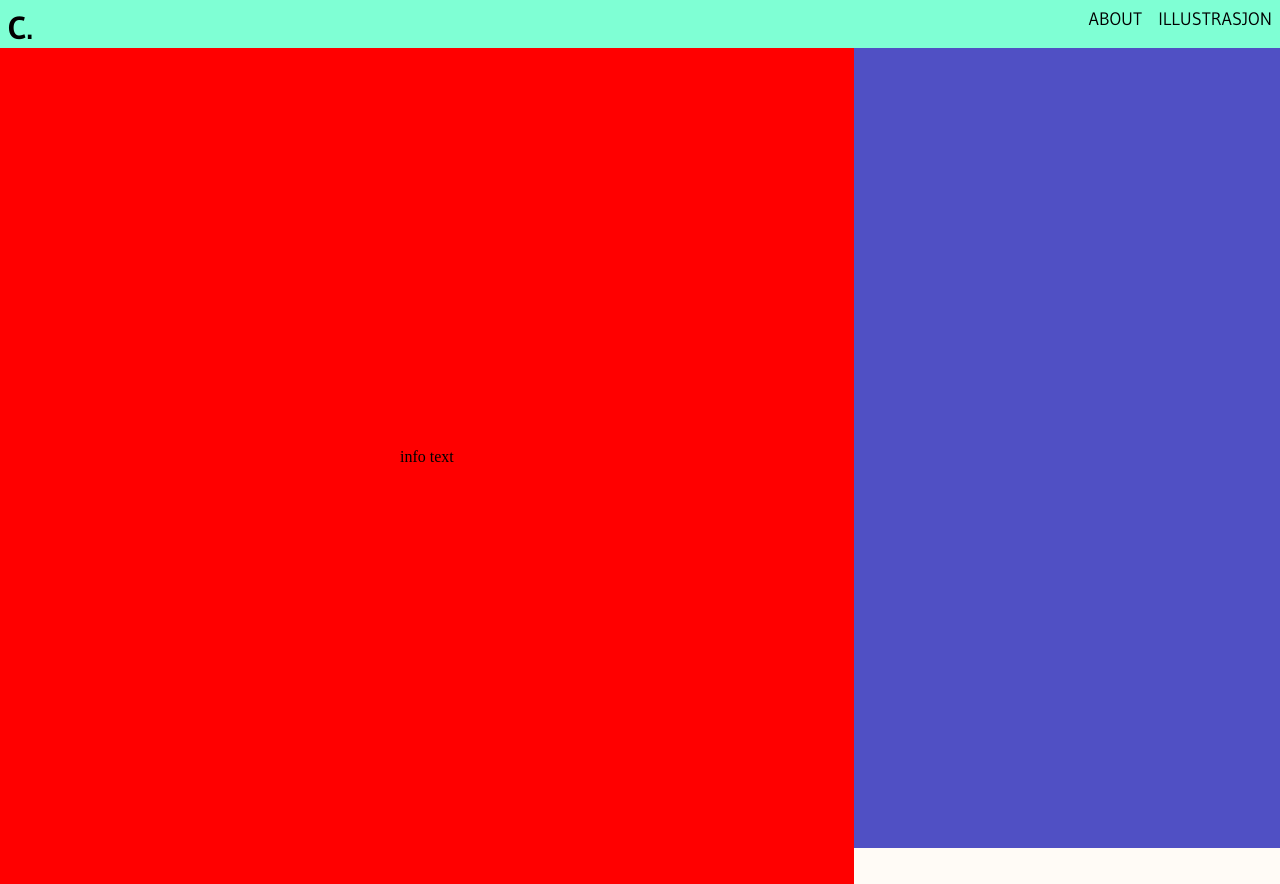
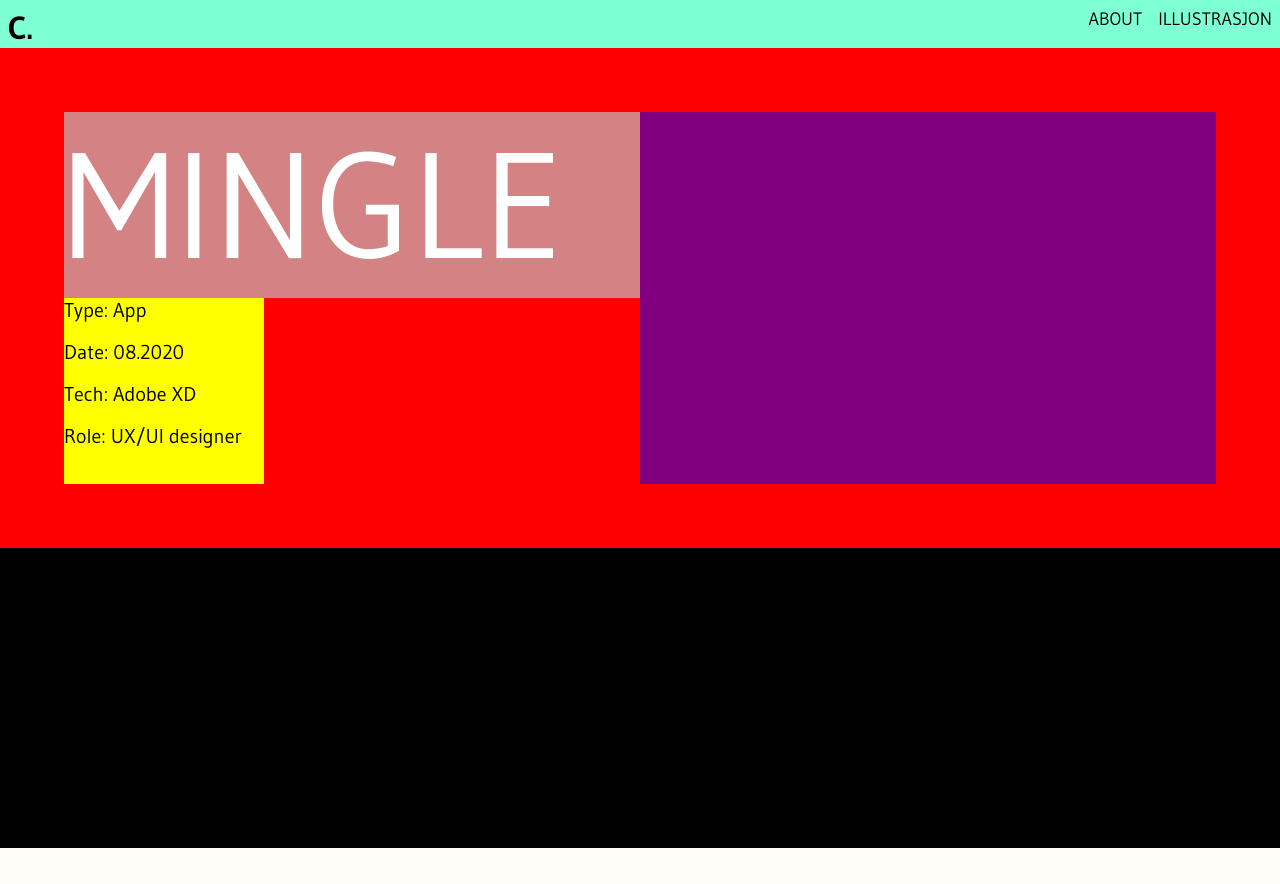
Before and after one commit to carolinefuruhovde/CarolineFuruhovdePortfolio, a plain HTML site: page mingle.html in a window 1280 px wide. After the commit the page ends 848 px from the top, so only its background shows below. Drawn offline with Linux system fonts and the light colour scheme.

Commit message:
commit change

```diff
--- a/css/mingle.css
+++ b/css/mingle.css
@@ -1,3 +1,8 @@
+* {
+    box-sizing: border-box;
+    padding: 0;
+    margin: 0;
+}
 body{
     background-color: #FFFBF6;
     /* margin-left: 100px;
@@ -66,15 +71,38 @@ ul {
   }
 
   .herosection {
-    background-color: rgb(80, 80, 196);
+background-color: black;
     height: 800px;
   }
 
   .container {
       position: absolute;
-      display: inline-block;
+      display: grid;
+      grid-template-rows: 1fr 1fr;
+      grid-template-columns: 1fr 1fr;
       background-color: red;
-      padding: 400px;
+      padding: 5%;
+      width: 100%;
+
+  }
+
+.title{
+    background-color: rgb(211, 131, 131);
+    font-family: 'Gudea', sans-serif;
+    font-size: 150px;
+    color: white;
+}
+  .gridtext{
+      grid-row: 2;
+      display: inline block;
+      background-color: yellow;
+      width: 200px;
+
+  }
+  .gridimage{
+      grid-column: 2/4;
+      grid-row: 1/5;
+      background-color: purple;
   }
 
   /*
--- a/css/style.css
+++ b/css/style.css
@@ -1,3 +1,8 @@
+* {
+  box-sizing: border-box;
+  padding: 0;
+  margin: 0;
+}
 body{
     background-color: #FFFBF6;
     margin-left: 100px;
--- a/mingle.html
+++ b/mingle.html
@@ -36,12 +36,24 @@
     </header>
 
     <div class="herosection">
+
         <div class="container">
-            <div class="grid.text">
-                info text
+            <div class="title">
+                MINGLE
             </div>
-            <div class="grid.line"></div>
-            <div class="grid.image">
+            <div class="gridtext">
+<p> Type:  App</p>
+<br>
+<p>Date: 08.2020</p>
+<br>
+<p>Tech: Adobe XD</p>
+<br>
+<p>Role: UX/UI designer </p>
+
+            </div>
+
+
+            <div class="gridimage">
                 <img src="" alt="">
             </div>
         </div>
```
